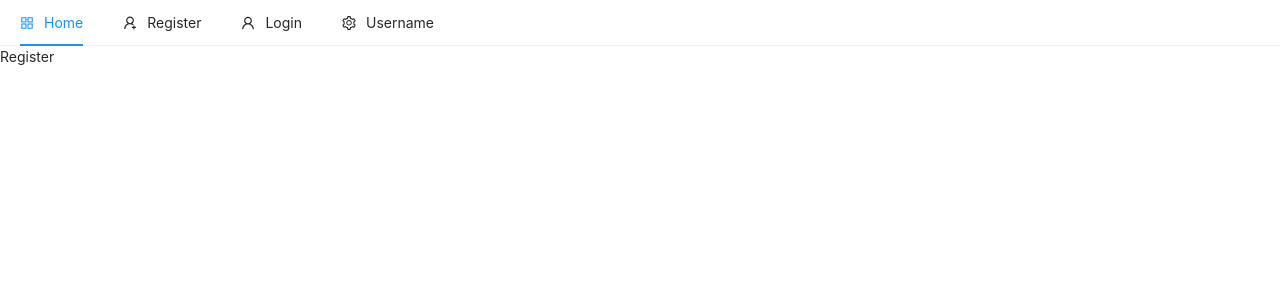
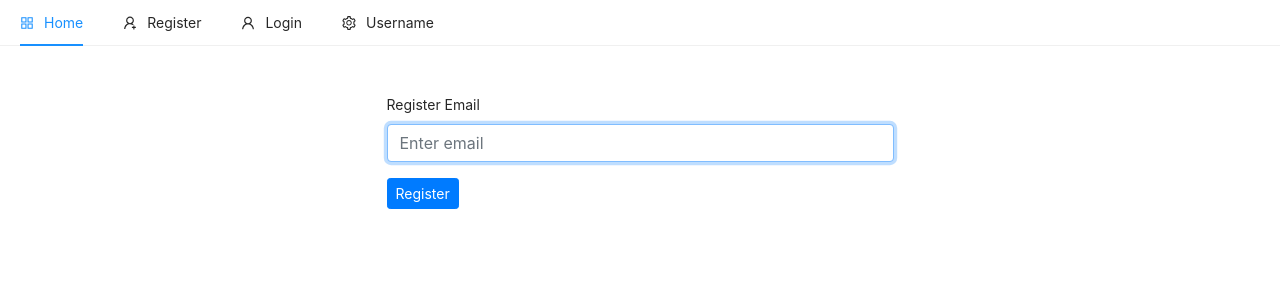
Before and after one commit to Abhishek-015/Electro-ecommerce-React-App-Frontend, a React (Create React App) app in the folder client/: page /register in a window 1280 px wide. Shown: the top 300 px of the page. Built offline with nearby package versions, Linux system fonts and the light colour scheme.

Commit message:
implemented firebase and linked the functionality to register page,completed sending link to gmail

```diff
--- a/client/package.json
+++ b/client/package.json
@@ -6,11 +6,13 @@
     "@testing-library/jest-dom": "^5.16.1",
     "@testing-library/react": "^12.1.2",
     "@testing-library/user-event": "^13.5.0",
-    "antd": "^4.18.2",
+    "antd": "^4.12.2",
+    "firebase": "^9.6.1",
     "react": "^17.0.2",
     "react-dom": "^17.0.2",
     "react-router-dom": "^5.3.0",
     "react-scripts": "5.0.0",
+    "react-toastify": "^8.1.0",
     "web-vitals": "^2.1.2"
   },
   "scripts": {
--- a/client/public/index.html
+++ b/client/public/index.html
@@ -12,6 +12,7 @@
     <link rel="apple-touch-icon" href="%PUBLIC_URL%/logo192.png" />
     <link rel="manifest" href="%PUBLIC_URL%/manifest.json" />
     <link rel="stylesheet" href="https://stackpath.bootstrapcdn.com/bootstrap/4.1.3/css/bootstrap.min.css" integrity="sha384-MCw98/SFnGE8fJT3GXwEOngsV7Zt27NXFoaoApmYm81iuXoPkFOJwJ8ERdknLPMO" crossorigin="anonymous">
+
     <title>React App</title>
   </head>
   <body>
--- a/client/src/App.js
+++ b/client/src/App.js
@@ -1,19 +1,22 @@
-import {Switch,Route} from 'react-router-dom'
-import Home from './pages/Home';
-import Register from './pages/auth/Register';
-import Login from './pages/auth/Login';
-import Header from './component/nav/Header';
+import { Switch, Route } from "react-router-dom";
+import { ToastContainer } from "react-toastify";
+import "react-toastify/dist/ReactToastify.css";
 
+import Home from "./pages/Home";
+import Register from "./pages/auth/Register";
+import Login from "./pages/auth/Login";
+import Header from "./component/nav/Header";
 
 function App() {
   return (
     <>
-      <Header/>
-     <Switch>
-       <Route exact path='/' component={Home}/>
-       <Route path='/register' component={Register}/>
-       <Route path='/login' component={Login}/>
-     </Switch>
+      <Header />
+      <ToastContainer />
+      <Switch>
+        <Route exact path="/" component={Home} />
+        <Route path="/register" component={Register} />
+        <Route path="/login" component={Login} />
+      </Switch>
     </>
   );
 }
--- a/client/src/component/nav/Header.jsx
+++ b/client/src/component/nav/Header.jsx
@@ -1,10 +1,12 @@
 import React, { useState } from "react";
+import { Link } from "react-router-dom";
 
 import { Menu } from 'antd';
 import { MailOutlined, AppstoreOutlined, SettingOutlined,UserAddOutlined,UserOutlined } from '@ant-design/icons';
 import { Content } from "antd/lib/layout/layout";
 
 const { SubMenu } = Menu;
+
 
 const Header = () =>{
 
@@ -18,13 +20,13 @@
     return(
         <Menu onClick={handleClick} selectedKeys={[current]} mode="horizontal">
         <Menu.Item key="home" icon={<AppstoreOutlined />}>
-          Home
+         <Link to='/'>Home</Link>
         </Menu.Item>
         <Menu.Item key="register" icon={<UserAddOutlined /> } className="float-right">
-          Register
+        <Link to='/register'>Register</Link>
         </Menu.Item>
         <Menu.Item key="login" icon={<UserOutlined />} className="float-right">
-          Login
+        <Link to='/login'>Login</Link>
         </Menu.Item>
         <SubMenu key="username" icon={<SettingOutlined />} title="Username">
             <Menu.Item key="setting:1">Option 1</Menu.Item>
--- /dev/null
+++ b/client/src/firebase/firbase.js
@@ -0,0 +1,17 @@
+import firebase from 'firebase/compat/app';  //get the functionality of that firebase library
+import 'firebase/compat/firestore';          //get the database
+import 'firebase/compat/auth';
+
+const firebaseConfig = {
+    apiKey: "AIzaSyBmXINKYAKSrZIs0Meq9slGmoJPLj0wdoA",
+    authDomain: "ecommerce-7d8a8.firebaseapp.com",
+    projectId: "ecommerce-7d8a8",
+    storageBucket: "ecommerce-7d8a8.appspot.com",
+    messagingSenderId: "868143784641",
+    appId: "1:868143784641:web:4caf626aa283f4b8c52a40"
+  };
+
+  firebase.initializeApp(firebaseConfig);
+
+  export const auth = firebase.auth();
+  export const googleAuthProvider  = new firebase.auth.GoogleAuthProvider()
--- a/client/src/pages/auth/Register.js
+++ b/client/src/pages/auth/Register.js
@@ -1,10 +1,53 @@
-import React from "react";
+import React, { useState } from "react";
+import { auth } from "../../firebase/firbase";
+import { toast} from "react-toastify";
 
-const Register = ()=>{
-    return(
-        <div>
-            <p>Register</p>
+const Register = () => {
+  const [email, setEmail] = useState("");
+
+  const handleChange = (e) => setEmail(e.target.value);
+
+  const handleSubmit = async (e) => {
+    e.preventDefault();
+    const config = {
+      url:process.env.REACT_APP_REGISTER_REDIRECT_URL,
+      handleCodeInApp:true
+    }
+
+    await auth.sendSignInLinkToEmail(email,config);
+
+    toast.success(`Email is sent to ${email}. Click the link to complete your registration.`)
+
+    //save user email in local storage
+    window.localStorage.setItem('emailForRegistration',email)
+
+    //clearing out the form
+    setEmail('')
+  };
+
+  return (
+    <div className="container p-5">
+      <div className="row">
+        <div className="col-md-6 offset-md-3">
+          <form onSubmit={handleSubmit}>
+            <div className="form-group">
+              <label>Register Email</label>
+              <input
+                type="email"
+                className="form-control "
+                value={email}
+                onChange={handleChange}
+                autoFocus
+                placeholder="Enter email"
+              />
+            </div>
+            <button type="submit" className="btn btn-primary btn-sm">
+              Register
+            </button>
+          </form>
         </div>
-    )
-}
-export default Register
+      </div>
+    </div>
+  );
+};
+export default Register;
```
Also changed, not shown: 2 other files (tests, documents, lock files or other folders).
